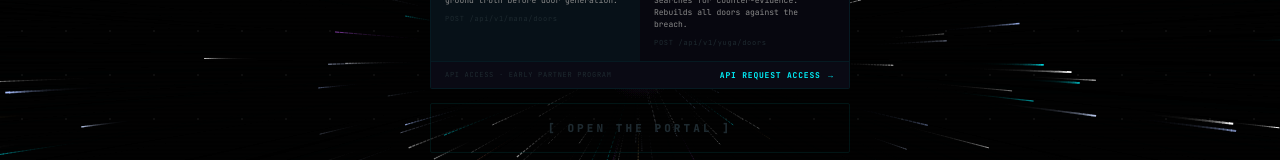
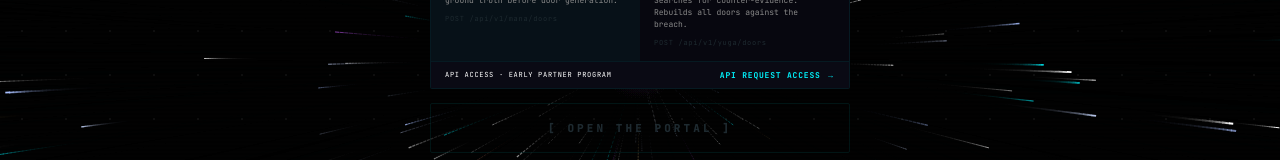
Before and after one commit to Zyvv/zyvv-healthcare, a Next.js app: page / in a window 1280 px wide. Shown: the part 343-503 px from the top of the page. Built offline with nearby package versions, Linux system fonts and the light colour scheme.

Commit message:
Update page.tsx

```diff
--- a/app/page.tsx
+++ b/app/page.tsx
@@ -987,7 +987,7 @@ export default function HomePage() {
           alignItems: 'center',
           background: 'var(--color-panel-raised)',
         }}>
-          <span style={{ fontFamily: 'var(--font-hud)', fontSize: 7, letterSpacing: '0.1em', color: 'var(--color-text-dim)' }}>
+          <span style={{ fontFamily: 'var(--font-hud)', fontSize: 7, letterSpacing: '0.1em', color: '#ffffff' }}>
             API ACCESS · EARLY PARTNER PROGRAM
           </span>
           <a
```
